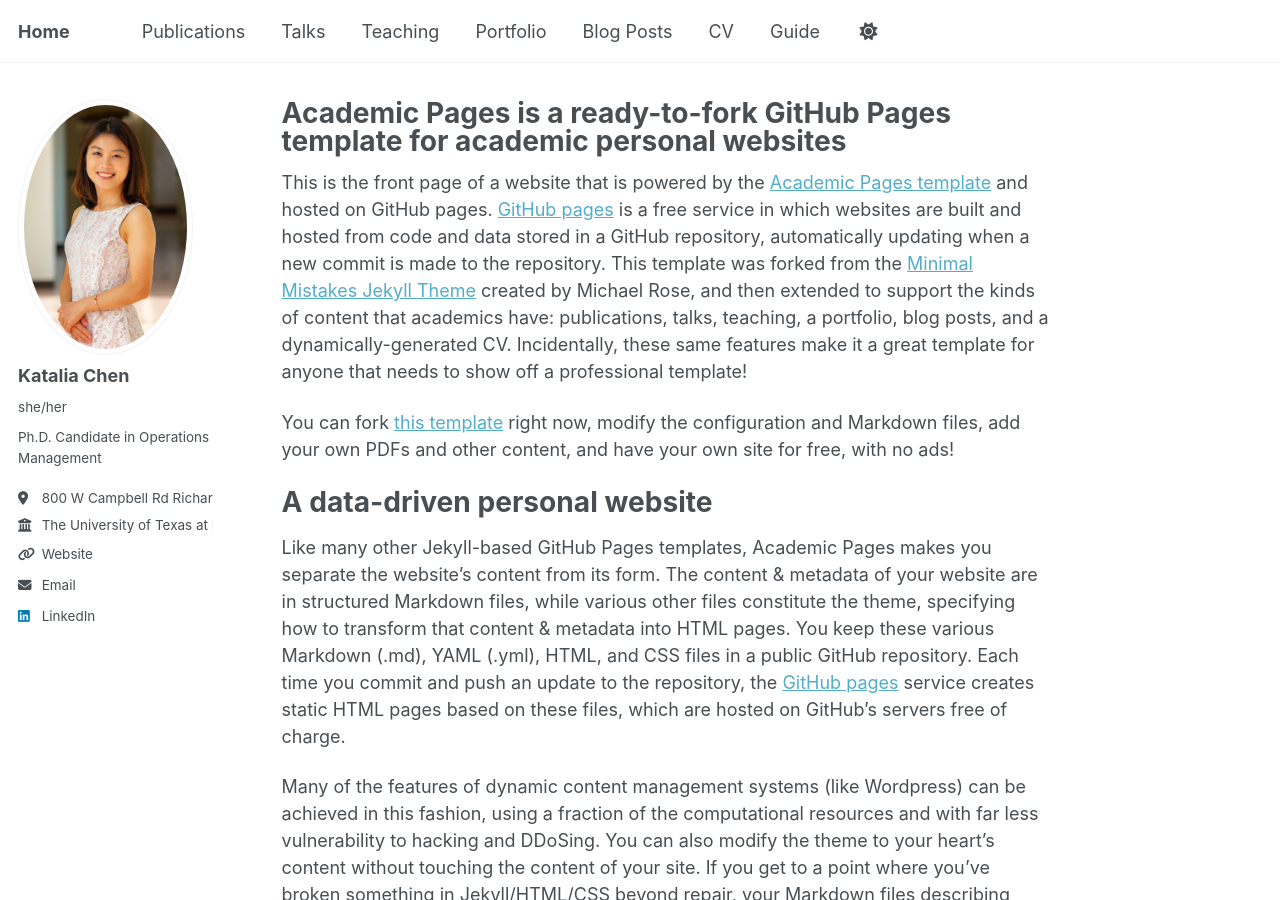
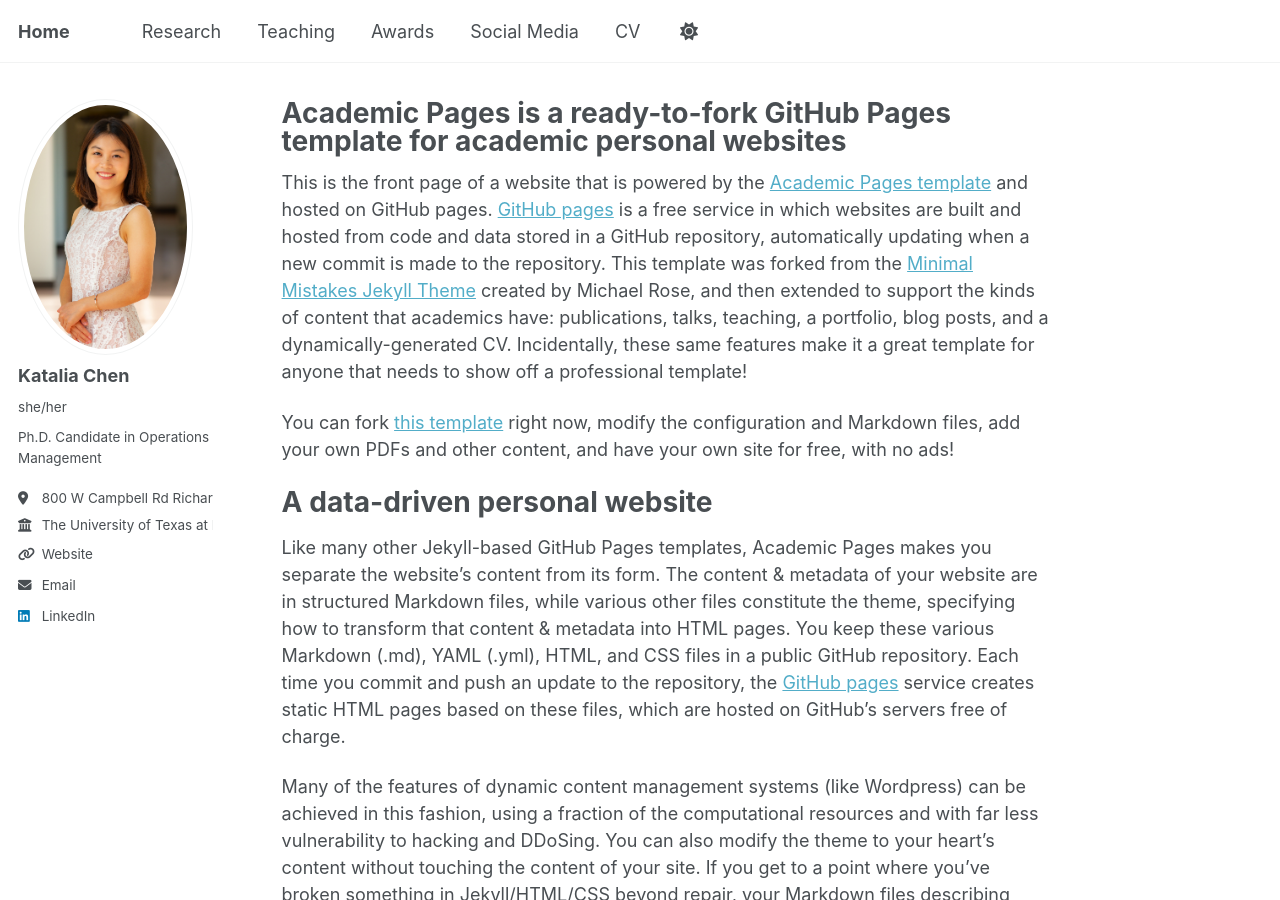
Before and after one commit to qxc2/kataliachen, a Jekyll site: the page built from _pages/about.md, in a window 1280 px wide and 900 px high. Built offline with Jekyll 4.4.1, drawn with Linux system fonts in a browser that asks for light colours; a script that is not in the unit is left out.

Commit message:
Update navigation.yml

```diff
--- a/_data/navigation.yml
+++ b/_data/navigation.yml
@@ -8,20 +8,17 @@
 #      Markdown formatted page while the second is generated using JSON.
 
 main:
-  - title: "Publications"
-    url: /publications/
-
-  - title: "Talks"
-    url: /talks/
+  - title: "Research"
+    url: /research/
 
   - title: "Teaching"
     url: /teaching/
 
-  - title: "Portfolio"
-    url: /portfolio/
+  - title: "Awards"
+    url: /awards/
 
-  - title: "Blog Posts"
-    url: /year-archive/
+  - title: "Social Media"
+    url: /social/
 
   - title: "CV"
     url: /cv/
@@ -29,5 +26,5 @@ main:
   # - title: "CV"
   #   url: /cv-json/
 
-  - title: "Guide"
-    url: /markdown/
+  #- title: "Guide"
+   # url: /markdown/
```
